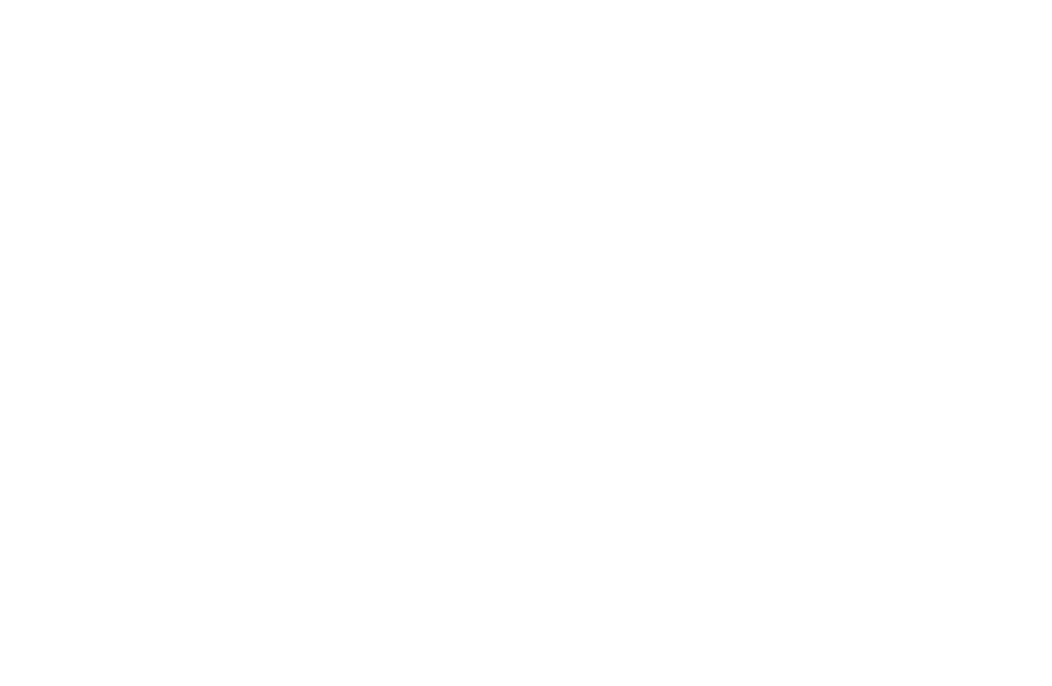
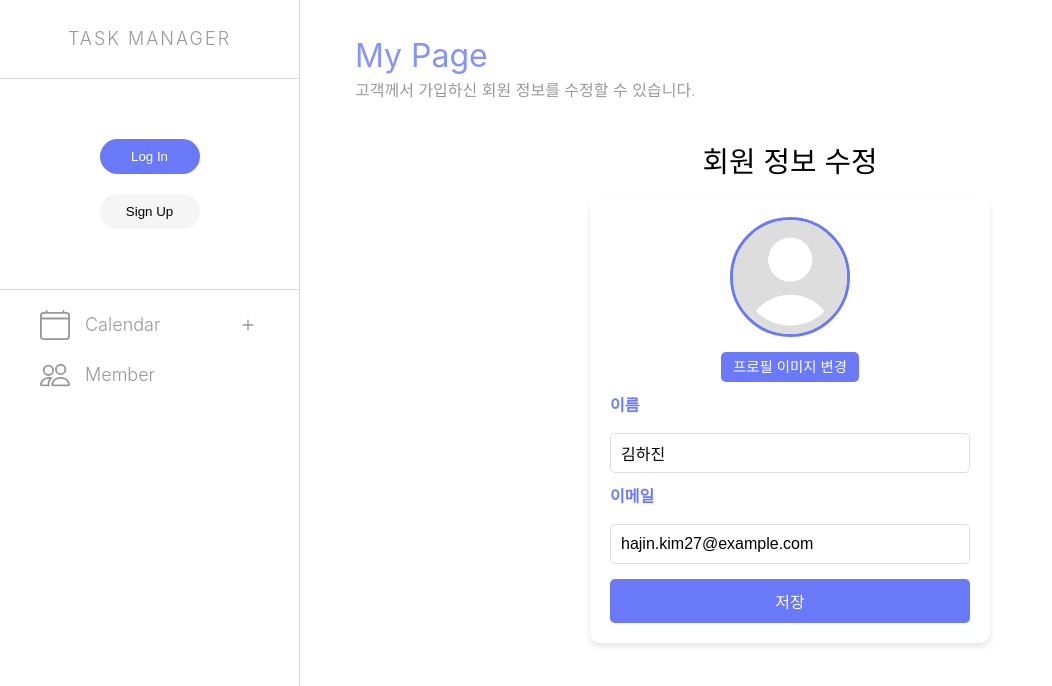
Before and after one commit to supercoding-Project/frontend-3rd, a React (Vite) app: page /myPage in a window 1280 px wide. Before the commit this address had no page. Shown: the top 686 px of the page, without its empty margins (0-1052 px from the left). Built offline with nearby package versions, Linux system fonts and the light colour scheme.

Commit message:
fix: login signup modal

```diff
--- a/package.json
+++ b/package.json
@@ -13,6 +13,7 @@
     "axios": "^1.8.2",
     "react": "^19.0.0",
     "react-dom": "^19.0.0",
+    "react-hook-form": "^7.54.2",
     "react-icons": "^5.5.0",
     "react-router-dom": "^7.3.0",
     "styled-components": "^6.1.15"
--- a/src/App.jsx
+++ b/src/App.jsx
@@ -3,6 +3,7 @@
 import Layout from './components/Layout/Layout';
 import Home from './pages/home/Home';
 import { AuthProvider } from './context/AuthContext';
+import MyPage from './pages/myPage/MyPage';
 
 const App = () => {
   return (
@@ -11,6 +12,7 @@
       <Routes>
         <Route path='/' element={<Layout />}>
           <Route index element={<Home />} />
+          <Route path='/myPage' element={<MyPage />} />
         </Route>
       </Routes>
     </AuthProvider>
--- a/src/components/Layout/Aside/Nav/Nav.jsx
+++ b/src/components/Layout/Aside/Nav/Nav.jsx
@@ -1,6 +1,6 @@
 import React, { useContext } from 'react';
 import styled from 'styled-components';
-import { Link, useLocation } from 'react-router-dom';
+import { Link, useLocation, useNavigate } from 'react-router-dom';
 import { BsCalendar4, BsCalendarFill, BsPlus, BsPeople, BsPeopleFill, BsBoxArrowLeft } from 'react-icons/bs';
 import { AuthContext } from '../../../../context/AuthContext';
 
@@ -46,7 +46,8 @@
 `;
 
 const Nav = () => {
-  const location = useLocation(); // 현재 경로를 가져옵니다.
+  const location = useLocation();
+  const navigate = useNavigate(); // 현재 경로를 가져옵니다.
   const { isAuthenticated, logout } = useContext(AuthContext);
 
   const isCalendarPage = location.pathname === '/';
@@ -54,6 +55,7 @@
 
   const handleLogout = () => {
     logout();
+    navigate('/');
   };
 
   return (
--- a/src/components/Layout/Aside/UserPanel/ButtonGroup.jsx
+++ b/src/components/Layout/Aside/UserPanel/ButtonGroup.jsx
@@ -2,6 +2,7 @@
 import { BsGearFill, BsChatRightDotsFill, BsBellFill } from 'react-icons/bs';
 import styled from 'styled-components';
 import ButtonWithBadge from './ButtonWithBadge'; // 나중에 배지 컴포넌트 사용
+import { useNavigate } from 'react-router-dom';
 
 const ButtonGroupContainer = styled.div`
   display: flex;
@@ -11,9 +12,10 @@
 `;
 
 const ButtonGroup = () => {
+  const navigate = useNavigate();
   return (
     <ButtonGroupContainer>
-      <ButtonWithBadge $icon={<BsGearFill />} />
+      <ButtonWithBadge $icon={<BsGearFill />} onClick={() => navigate('/myPage')} />
       <ButtonWithBadge $icon={<BsChatRightDotsFill />} $badgeCount={2} />
       <ButtonWithBadge $icon={<BsBellFill />} $badgeCount={5} />
     </ButtonGroupContainer>
--- a/src/components/Layout/Aside/UserPanel/ButtonWithBadge.jsx
+++ b/src/components/Layout/Aside/UserPanel/ButtonWithBadge.jsx
@@ -29,9 +29,9 @@
   align-items: center;
 `;
 
-const ButtonWithBadge = ({ $icon, $badgeCount }) => {
+const ButtonWithBadge = ({ $icon, $badgeCount, onClick }) => {
   return (
-    <ButtonContainer>
+    <ButtonContainer onClick={onClick}>
       {$icon}
       {$badgeCount > 0 && <Badge>{$badgeCount}</Badge>} {/* 배지가 있을 때만 표시 */}
     </ButtonContainer>
--- /dev/null
+++ b/src/components/MyPage/MyInfo.jsx
@@ -0,0 +1,140 @@
+import React, { useState } from 'react';
+import styled from 'styled-components';
+import userProfileImg from '/Basic-User-Img.png';
+
+const Container = styled.div`
+  display: flex;
+  flex-direction: column;
+  align-items: center;
+  width: 100%;
+  padding: 50px;
+  color: var(--color-text-primary);
+`;
+
+const Title = styled.h2`
+  font-size: 1.8rem;
+  font-weight: bolder;
+  margin-bottom: 20px;
+`;
+
+const ProfileSection = styled.div`
+  display: flex;
+  flex-direction: column;
+  align-items: center;
+  gap: 15px;
+  background: var(--color-bg-secondary);
+  padding: 20px;
+  border-radius: 10px;
+  box-shadow: 0px 4px 6px rgba(0, 0, 0, 0.1);
+  width: 400px;
+`;
+
+const ProfileImage = styled.img`
+  width: 120px;
+  height: 120px;
+  border-radius: 50%;
+  border: 3px solid var(--color-main-active);
+  object-fit: cover;
+`;
+
+const Input = styled.input`
+  width: 100%;
+  padding: 10px;
+  border: 1px solid #ddd;
+  border-radius: 5px;
+  font-size: 1rem;
+
+  &:focus {
+    border: 2px solid var(--color-main-active);
+    outline: none;
+  }
+`;
+
+const Label = styled.label`
+  width: 100%;
+  font-weight: bold;
+  margin-bottom: 5px;
+  color: var(--color-main-active);
+  font-size: 1rem;
+`;
+
+const UploadButton = styled.label`
+  background: var(--color-main-active);
+  color: white;
+  padding: 8px 12px;
+  border-radius: 5px;
+  cursor: pointer;
+  font-size: 0.9rem;
+  transition: 0.3s;
+  text-align: center;
+
+  &:hover {
+    background-color: var(--color-bg-primary);
+    color: black;
+  }
+`;
+
+const SaveButton = styled.button`
+  width: 100%;
+  padding: 10px;
+  background: var(--color-main-active);
+  color: white;
+  font-size: 1rem;
+  border: none;
+  border-radius: 5px;
+  cursor: pointer;
+  transition: 0.3s;
+
+  &:hover {
+    background-color: var(--color-bg-primary);
+    color: black;
+  }
+`;
+
+const MyInfo = () => {
+  const [name, setName] = useState('김하진');
+  const [email, setEmail] = useState('hajin.kim27@example.com');
+  const [profileImage, setProfileImage] = useState(userProfileImg);
+
+  // 프로필 이미지 변경 핸들러
+  const handleImageChange = (e) => {
+    const file = e.target.files[0];
+    if (file) {
+      const imageUrl = URL.createObjectURL(file);
+      setProfileImage(imageUrl);
+    }
+  };
+
+  // 정보 저장 핸들러
+  const handleSave = () => {
+    alert(`이름: ${name}, 이메일: ${email}`);
+    // 실제로는 API 요청을 보내서 정보 업데이트해야 함
+  };
+
+  return (
+    <Container>
+      <Title>회원 정보 수정</Title>
+      <ProfileSection>
+        <ProfileImage src={profileImage} alt='profile' />
+        <UploadButton htmlFor='profileUpload'>프로필 이미지 변경</UploadButton>
+        <input
+          id='profileUpload'
+          type='file'
+          accept='image/*'
+          style={{ display: 'none' }}
+          onChange={handleImageChange}
+        />
+
+        <Label>이름</Label>
+        <Input type='text' value={name} onChange={(e) => setName(e.target.value)} />
+
+        <Label>이메일</Label>
+        <Input type='email' value={email} onChange={(e) => setEmail(e.target.value)} />
+
+        <SaveButton onClick={handleSave}>저장</SaveButton>
+      </ProfileSection>
+    </Container>
+  );
+};
+
+export default MyInfo;
--- /dev/null
+++ b/src/components/MyPage/MyInfoTitle.jsx
@@ -0,0 +1,31 @@
+import React from 'react';
+import styled from 'styled-components';
+
+const TitleContainer = styled.div`
+  margin-left: 35px;
+  margin-top: 20px;
+`;
+
+const Title = styled.h1`
+  font-size: 2rem;
+  font-weight: bolder;
+  color: var(--color-main-active);
+  opacity: 0.8;
+`;
+
+const Description = styled.div`
+  font-size: 1rem;
+  margin-top: 10px;
+  color: var(--color-text-disabled);
+`;
+
+const MyInfoTitle = () => {
+  return (
+    <TitleContainer>
+      <Title>My Page</Title>
+      <Description>고객께서 가입하신 회원 정보를 수정할 수 있습니다.</Description>
+    </TitleContainer>
+  );
+};
+
+export default MyInfoTitle;
--- a/src/components/common/LoginModal.jsx
+++ b/src/components/common/LoginModal.jsx
@@ -4,6 +4,7 @@
 import { FcGoogle } from 'react-icons/fc';
 import { RiKakaoTalkFill } from 'react-icons/ri';
 import { AuthContext } from '../../context/AuthContext';
+import { useForm } from 'react-hook-form';
 
 const Overlay = styled.div`
   position: fixed;
@@ -156,8 +157,18 @@
   padding: 5px;
 `;
 
+const ErrorMsg = styled.small`
+  font-size: 12px;
+  margin-top: 10px;
+`;
+
 const LoginModal = ({ setOpenLoginModal }) => {
   const { login } = useContext(AuthContext);
+  const {
+    register,
+    handleSubmit,
+    formState: { isSubmitting, isSubmitted, errors },
+  } = useForm();
   const [pwCheck, setPwCheck] = useState({
     type: 'password',
     value: false,
@@ -192,9 +203,9 @@
     });
   };
 
-  const handleSubmit = (e) => {
-    e.preventDefault();
-    const userData = { email: enteredEmail, password: enteredPassword };
+  const onSubmit = async (data) => {
+    await new Promise((r) => setTimeout(r, 1000));
+    const userData = { email: data.email, password: data.password };
     login(userData); // login 함수 호출, 가짜 JWT 토큰 사용
     setOpenLoginModal(false);
   };
@@ -202,17 +213,45 @@
     <Overlay onClick={handleCloseModal}>
       <ModalContainer onClick={(e) => e.stopPropagation()}>
         <LoginContainer>Log In</LoginContainer>
-        <LoginForm onSubmit={handleSubmit}>
+        <LoginForm onSubmit={handleSubmit(onSubmit)}>
           <EmailDiv>
-            {/* <Label htmlFor='email'>Email</Label> */}
-            <Input type='text' onChange={handleEmailInput} placeholder='Email' />
+            <Input
+              type='text'
+              id='email'
+              onChange={handleEmailInput}
+              placeholder='Email'
+              aria-invalid={isSubmitted ? (errors.email ? 'true' : 'false') : undefined}
+              {...register('email', {
+                required: '🚨이메일은 필수 입력입니다.',
+                pattern: {
+                  value: /\S+@\S+\.\S+/,
+                  message: '🚨이메일 형식에 맞지 않습니다.',
+                },
+              })}
+            />
+            {errors.email && <ErrorMsg role='alert'>{errors.email.message}</ErrorMsg>}
           </EmailDiv>
           <PasswordDiv>
-            {/* <Label htmlFor='password'>Password</Label> */}
-            <Input type={pwCheck.type} onChange={handlePasswordInput} placeholder='Password' />
+            <Input
+              id='password'
+              type={pwCheck.type}
+              onChange={handlePasswordInput}
+              placeholder='Password'
+              aria-invalid={isSubmitted ? (errors.password ? 'true' : 'false') : undefined}
+              {...register('password', {
+                required: '🚨비밀번호는 필수 입력입니다.',
+                minLength: {
+                  value: 8,
+                  message: '🚨8자리 이상 비밀번호를 입력하세요. ',
+                },
+              })}
+            />
+            {errors.password && <ErrorMsg role='alert'>{errors.password.message}</ErrorMsg>}
             {!pwCheck.value ? <Eye onClick={handlePwCheck} /> : <CloseEye onClick={handlePwCheck} />}
           </PasswordDiv>
-          <SubmitBtn type='submit'>Log In</SubmitBtn>
+          <SubmitBtn type='submit' disabled={isSubmitting}>
+            Log In
+          </SubmitBtn>
         </LoginForm>
         <Separator> 또는</Separator>
         <SocialLoginContainer>
--- a/src/components/common/SignUpModal.jsx
+++ b/src/components/common/SignUpModal.jsx
@@ -1,6 +1,9 @@
 import React, { useState } from 'react';
 import styled from 'styled-components';
 import { AiFillEye, AiFillEyeInvisible } from 'react-icons/ai';
+import { useForm } from 'react-hook-form';
+
+const DEFAULT_PROFILE_IMAGE = '/Basic-User-Img.png';
 
 const Overlay = styled.div`
   position: fixed;
@@ -17,7 +20,7 @@
 
 const ModalContainer = styled.div`
   background-color: #fff;
-  width: 380px;
+  width: 480px;
   padding: 20px;
   border-radius: 8px;
   box-shadow:
@@ -34,19 +37,38 @@
   font-size: 1.8rem;
 `;
 
-const EmailDiv = styled.div`
-  display: flex;
-  flex-direction: column;
-  justify-content: center;
-  align-items: flex-start;
-`;
-
-const PasswordDiv = styled.div`
+const ContentDiv = styled.div`
   display: flex;
   flex-direction: column;
   justify-content: center;
   align-items: flex-start;
   position: relative;
+`;
+
+const EmailContentDiv = styled.div`
+  display: flex;
+  flex-direction: column;
+  justify-content: center;
+  align-items: flex-start;
+  position: relative;
+  margin-left: 80px;
+`;
+
+const DupCheckBtn = styled.button`
+  height: 40px;
+  padding: 0 10px;
+  margin-left: 10px;
+  border: none;
+  background-color: var(--color-main-active);
+  color: white;
+  font-size: 0.8rem;
+  border-radius: 10px;
+  cursor: pointer;
+  transition: 0.3s;
+  &:hover {
+    background-color: var(--color-bg-primary);
+    color: black;
+  }
 `;
 
 const LoginForm = styled.form`
@@ -86,42 +108,6 @@
   }
 `;
 
-const PwContainer = styled.div`
-  display: flex;
-  flex-direction: column;
-  width: 250px;
-  border: 1px solid #ddd; /* 전체 컨테이너 테두리 */
-  border-radius: 10px;
-  overflow: hidden; /* border-radius 적용 */
-  padding: 10px;
-  position: relative;
-  transition: 0.5ms;
-  &:focus-within {
-    border: 2px solid var(--color-main-active);
-    outline: none;
-  }
-`;
-
-const PwInput = styled.input`
-  border: none;
-  outline: none;
-  padding: 7px;
-  //  font-size: 1rem;
-  color: #333;
-  background: transparent;
-  border-radius: 10px;
-  transition: 0.1s;
-  &:focus {
-    outline: none;
-  }
-`;
-
-const Divider = styled.div`
-  width: 100%;
-  height: 1px;
-  background: #ddd; /* 입력 필드 사이 경계선 */
-`;
-
 const Eye = styled(AiFillEye)`
   cursor: pointer;
   width: 20px;
@@ -130,7 +116,7 @@
   position: absolute;
   fill: gray;
   right: 10px;
-  top: 22px;
+  top: 20px;
   transform: translateY(-50%);
 `;
 
@@ -142,14 +128,73 @@
   position: absolute;
   fill: gray;
   right: 10px;
-  top: 22px;
+  top: 20px;
   transform: translateY(-50%);
 `;
 
+const ErrorMsg = styled.small`
+  font-size: 12px;
+  margin-top: 5px;
+`;
+
+const ProfileImageContainer = styled.div`
+  display: flex;
+  flex-direction: column;
+  align-items: center;
+  gap: 15px;
+  background: var(--color-bg-secondary);
+  padding: 20px;
+  border-radius: 10px;
+  //box-shadow: 0px 4px 6px rgba(0, 0, 0, 0.1);
+  width: 400px;
+`;
+
+const ProfileImage = styled.img`
+  width: 120px;
+  height: 120px;
+  border-radius: 50%;
+  border: 3px solid var(--color-main-active);
+  object-fit: cover;
+`;
+
+const ImageUploadLabel = styled.label`
+  background: var(--color-main-active);
+  color: white;
+  padding: 8px 12px;
+  border-radius: 5px;
+  cursor: pointer;
+  font-size: 0.9rem;
+  transition: 0.3s;
+  text-align: center;
+
+  &:hover {
+    background-color: var(--color-bg-primary);
+    color: black;
+  }
+`;
+
 const SignUpModal = ({ setOpenSignupModal }) => {
+  const {
+    register,
+    handleSubmit,
+    watch,
+    formState: { isSubmitting, isSubmitted, errors },
+  } = useForm();
+
+  const [profileImage, setProfileImage] = useState(null);
+  const [previewImage, setPreviewImage] = useState(DEFAULT_PROFILE_IMAGE);
+
   const handleCloseModal = (e) => {
     if (e.target === e.currentTarget) {
       setOpenSignupModal(false);
+    }
+  };
+
+  const handleImageChange = (e) => {
+    const file = e.target.files[0];
+    if (file) {
+      setProfileImage(file);
+      setPreviewImage(URL.createObjectURL(file)); // 미리보기 설정
     }
   };
 
@@ -161,40 +206,123 @@
       return { type: 'password', value: false };
     });
   };
-  const [password, setPassword] = useState('');
-  const [confirmPassword, setConfirmPassword] = useState('');
+
+  const handleConfirmPwCheck = () => {
+    setConfirmPwCheck(() => {
+      if (!confirmPwCheck.value) {
+        return { type: Text, value: true };
+      }
+      return {
+        type: 'password',
+        value: false,
+      };
+    });
+  };
+
   const [pwCheck, setPwCheck] = useState({
     type: 'password',
     value: false,
   });
+
+  const [confirmPwCheck, setConfirmPwCheck] = useState({
+    type: 'password',
+    value: false,
+  });
+
   return (
     <Overlay onClick={handleCloseModal}>
       <ModalContainer>
         <SignupContainer>Sign Up</SignupContainer>
-        <LoginForm>
-          <EmailDiv>
-            <Input type='text' placeholder='Name' />
-          </EmailDiv>
-          <EmailDiv>
-            <Input type='text' placeholder='Email' />
-          </EmailDiv>
-          <PwContainer>
-            <PwInput
+        <LoginForm
+          onSubmit={handleSubmit(async (data) => {
+            await new Promise((r) => setTimeout(r, 1000));
+            alert(JSON.stringify(data));
+          })}
+        >
+          {/* ✅ 프로필 이미지 업로드 */}
+          <ProfileImageContainer>
+            <ProfileImage src={previewImage} alt='Profile Preview' />
+            <ImageUploadLabel htmlFor='profileUpload'>이미지 업로드</ImageUploadLabel>
+            <input
+              id='profileUpload'
+              type='file'
+              accept='image/*'
+              style={{ display: 'none' }}
+              onChange={handleImageChange}
+            />
+          </ProfileImageContainer>
+          <ContentDiv>
+            <Input
+              id='name'
+              type='text'
+              placeholder='이름을 입력하세요.'
+              aria-invalid={isSubmitted ? (errors.name ? 'true' : 'false') : undefined}
+              {...register('name', {
+                required: '🚨이름은 필수 입력입니다.',
+              })}
+            />
+            {errors.name && <ErrorMsg role='alert'>{errors.name.message}</ErrorMsg>}
+          </ContentDiv>
+          <EmailContentDiv>
+            <Input
+              id='email'
+              type='text'
+              placeholder='Email을 입력하세요.'
+              aria-invalid={isSubmitted ? (errors.email ? 'true' : 'false') : undefined}
+              {...register('email', {
+                required: '🚨Email은 필수 입력입니다.',
+                pattern: {
+                  value: /\S+@\S+\.\S+/,
+                  message: '🚨Email 형식에 맞지 않습니다.',
+                },
+              })}
+            />
+            <DupCheckBtn>중복 확인</DupCheckBtn>
+            {errors.email && <ErrorMsg role='alert'>{errors.email.message}</ErrorMsg>}
+          </EmailContentDiv>
+          <ContentDiv>
+            <Input
+              id='password'
               type={pwCheck.type}
-              placeholder='비밀번호'
-              value={password}
-              onChange={(e) => setPassword(e.target.value)}
+              placeholder='비밀번호를 입력하세요.'
+              aria-invalid={isSubmitted ? (errors.password ? 'true' : 'false') : undefined}
+              {...register('password', {
+                required: '🚨비밀번호는 필수 입력입니다.',
+                minLength: {
+                  value: 8,
+                  message: '🚨8자리 이상 비밀번호를 입력하세요. ',
+                },
+              })}
             />
             {!pwCheck.value ? <Eye onClick={handlePwCheck} /> : <CloseEye onClick={handlePwCheck} />}
-            <Divider />
-            <PwInput
-              type={pwCheck.type}
-              placeholder='비밀번호 확인'
-              value={confirmPassword}
-              onChange={(e) => setConfirmPassword(e.target.value)}
+            {errors.password && <ErrorMsg role='alert'>{errors.password.message}</ErrorMsg>}
+          </ContentDiv>
+          <ContentDiv>
+            <Input
+              id='passwordCheck'
+              type={confirmPwCheck.type}
+              placeholder='비밀번호를 한번 더 입력하세요.'
+              aria-invalid={isSubmitted ? (errors.passwordCheck ? 'true' : 'false') : undefined}
+              {...register('passwordCheck', {
+                required: '🚨비밀번호 확인은 필수 입력입니다.',
+                minLength: {
+                  value: 8,
+                  message: '🚨8자리 이상 비밀번호를 입력하세요. ',
+                },
+                validate: (value) => value === watch('password') || '🚨비밀번호가 일치하지 않습니다.',
+              })}
             />
-          </PwContainer>
-          <SubmitBtn type='submit'>Sign Up</SubmitBtn>
+            {!confirmPwCheck.value ? (
+              <Eye onClick={handleConfirmPwCheck} />
+            ) : (
+              <CloseEye onClick={handleConfirmPwCheck} />
+            )}
+            {errors.passwordCheck && <ErrorMsg role='alert'>{errors.passwordCheck.message}</ErrorMsg>}
+          </ContentDiv>
+
+          <SubmitBtn type='submit' disabled={isSubmitting}>
+            Sign Up
+          </SubmitBtn>
         </LoginForm>
       </ModalContainer>
     </Overlay>
--- /dev/null
+++ b/src/pages/myPage/MyPage.jsx
@@ -0,0 +1,14 @@
+import React from 'react';
+import MyInfoTitle from '../../components/MyPage/MyInfoTitle';
+import MyInfo from '../../components/MyPage/MyInfo';
+
+const MyPage = () => {
+  return (
+    <div>
+      <MyInfoTitle />
+      <MyInfo />
+    </div>
+  );
+};
+
+export default MyPage;
```
Also changed, not shown: 1 other file (tests, documents, lock files or other folders).
